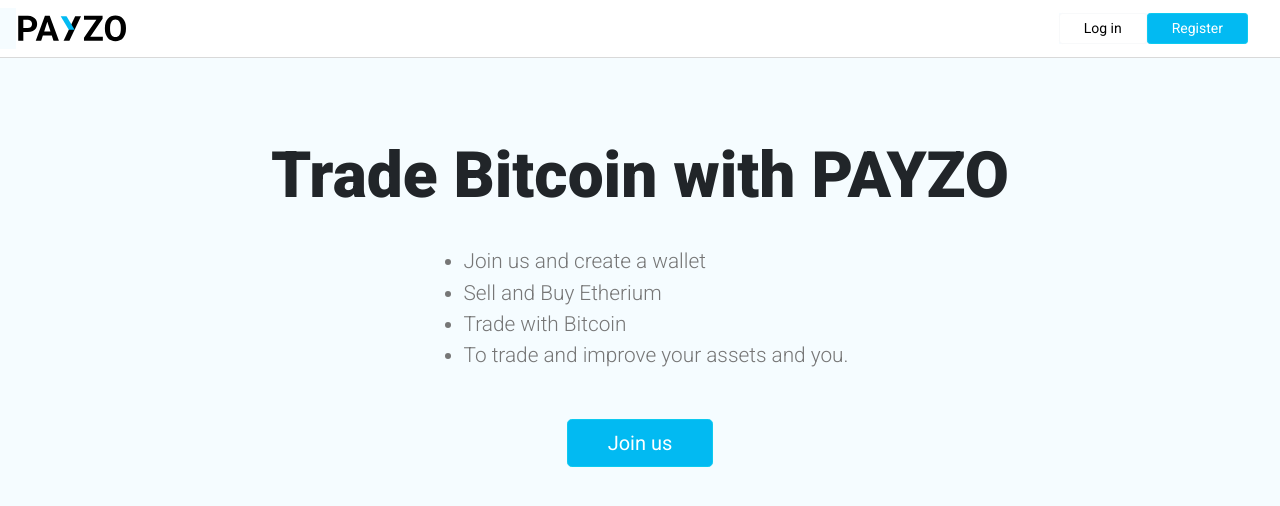
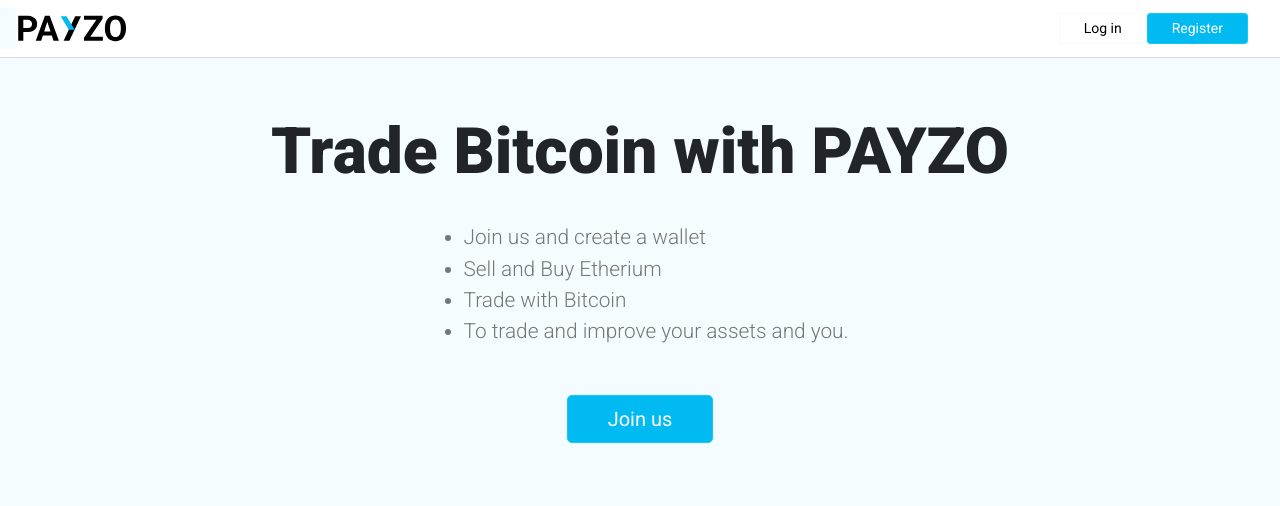
Before and after one commit to rogelioolarte/c17-41-ft-java, a React (Vite) app: page / in a window 1280 px wide. Shown: the top 506 px of the page. Built offline with nearby package versions, Linux system fonts and the light colour scheme.

Commit message:
minor fix on title

```diff
--- a/src/styles/styleHome.scss
+++ b/src/styles/styleHome.scss
@@ -2,7 +2,7 @@
     display: flex;
     justify-content: center;
     align-items: center;
-    margin-top: 5rem;
+    margin-top: 3.5rem;
     flex-direction: column;
 }
 .home-title {
```
